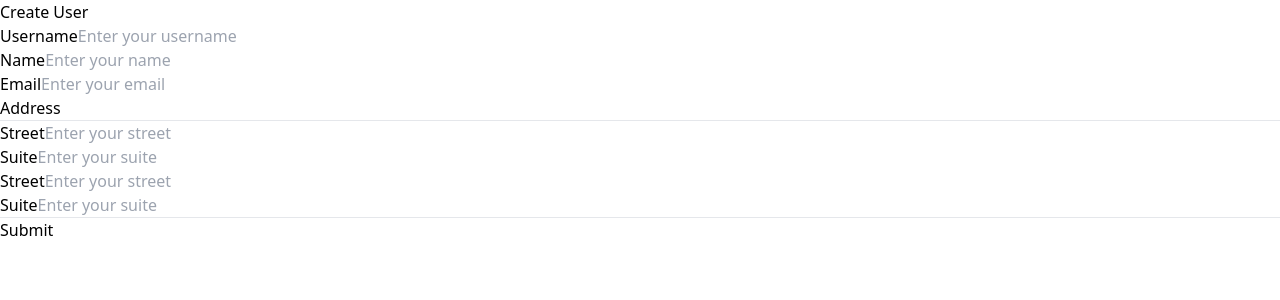
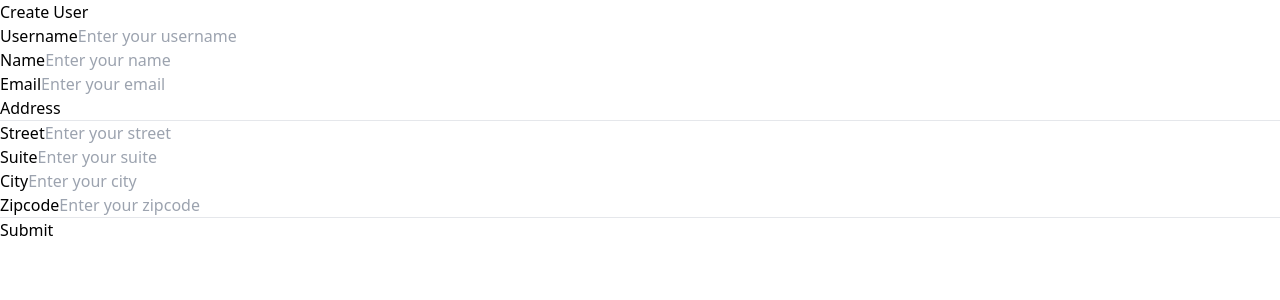
Before and after one commit to Elcand/post-vue, a Vue app: page / in a window 1280 px wide. Shown: the top 300 px of the page. Built offline with nearby package versions, Linux system fonts and the light colour scheme.

Commit message:
update UI form

```diff
--- a/src/App.vue
+++ b/src/App.vue
@@ -46,7 +46,7 @@
               >Street</label
             >
             <input
-              type="street"
+              type="text"
               placeholder="Enter your street"
               class="w-full p-3 border border-gray-300 rounded-lg focus:outline-none focus:ring-2 focus:ring-blue-400"
             />
@@ -56,28 +56,28 @@
               >Suite</label
             >
             <input
-              type="suite"
+              type="text"
               placeholder="Enter your suite"
               class="w-full p-3 border border-gray-300 rounded-lg focus:outline-none focus:ring-2 focus:ring-blue-400"
             />
           </div>
           <div>
             <label class="block text-lg font-medium text-gray-700 mb-2"
-              >Street</label
+              >City</label
             >
             <input
-              type="street"
-              placeholder="Enter your street"
+              type="text"
+              placeholder="Enter your city"
               class="w-full p-3 border border-gray-300 rounded-lg focus:outline-none focus:ring-2 focus:ring-blue-400"
             />
           </div>
           <div>
             <label class="block text-lg font-medium text-gray-700 mb-2"
-              >Suite</label
+              >Zipcode</label
             >
             <input
-              type="suite"
-              placeholder="Enter your suite"
+              type="number"
+              placeholder="Enter your zipcode"
               class="w-full p-3 border border-gray-300 rounded-lg focus:outline-none focus:ring-2 focus:ring-blue-400"
             />
           </div>
```
